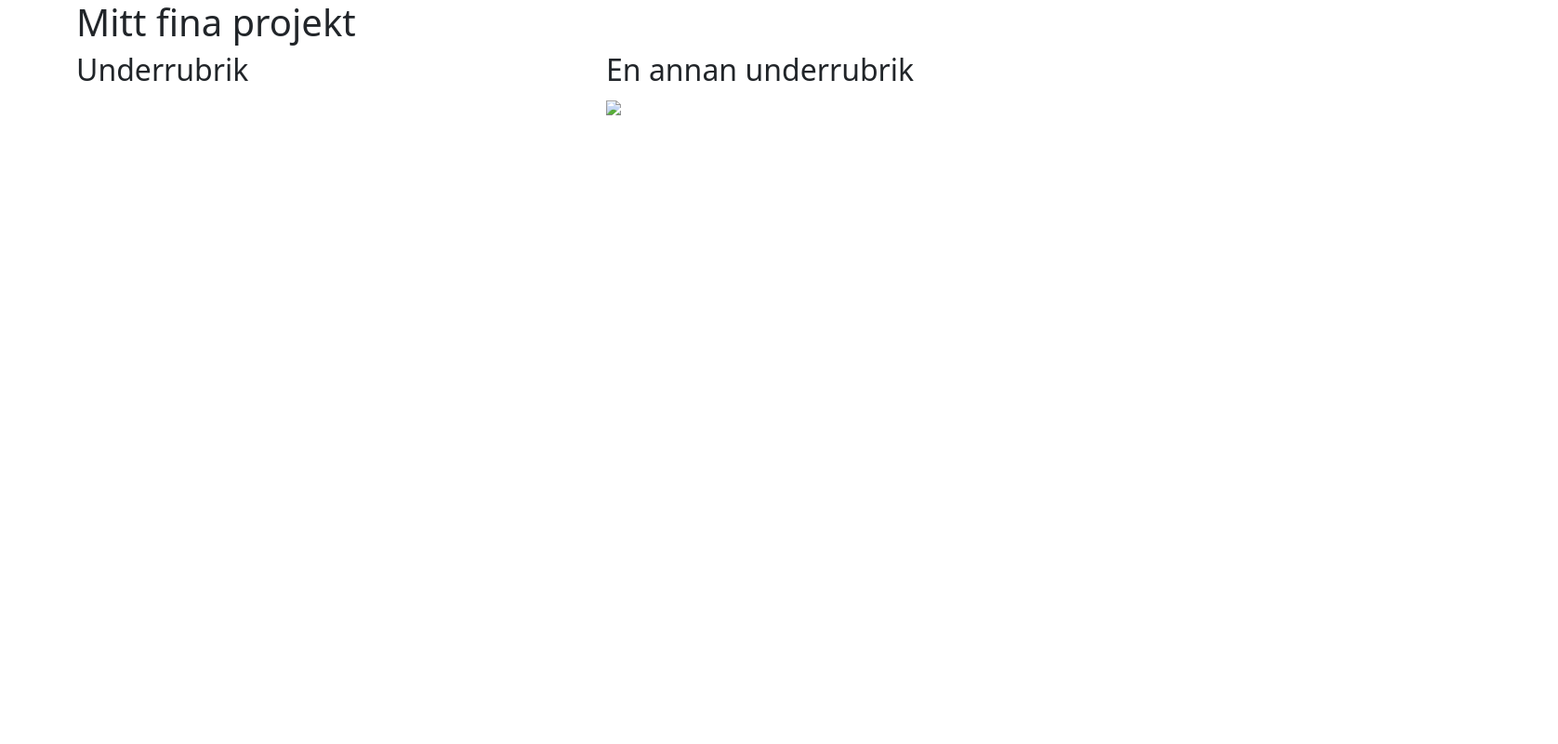
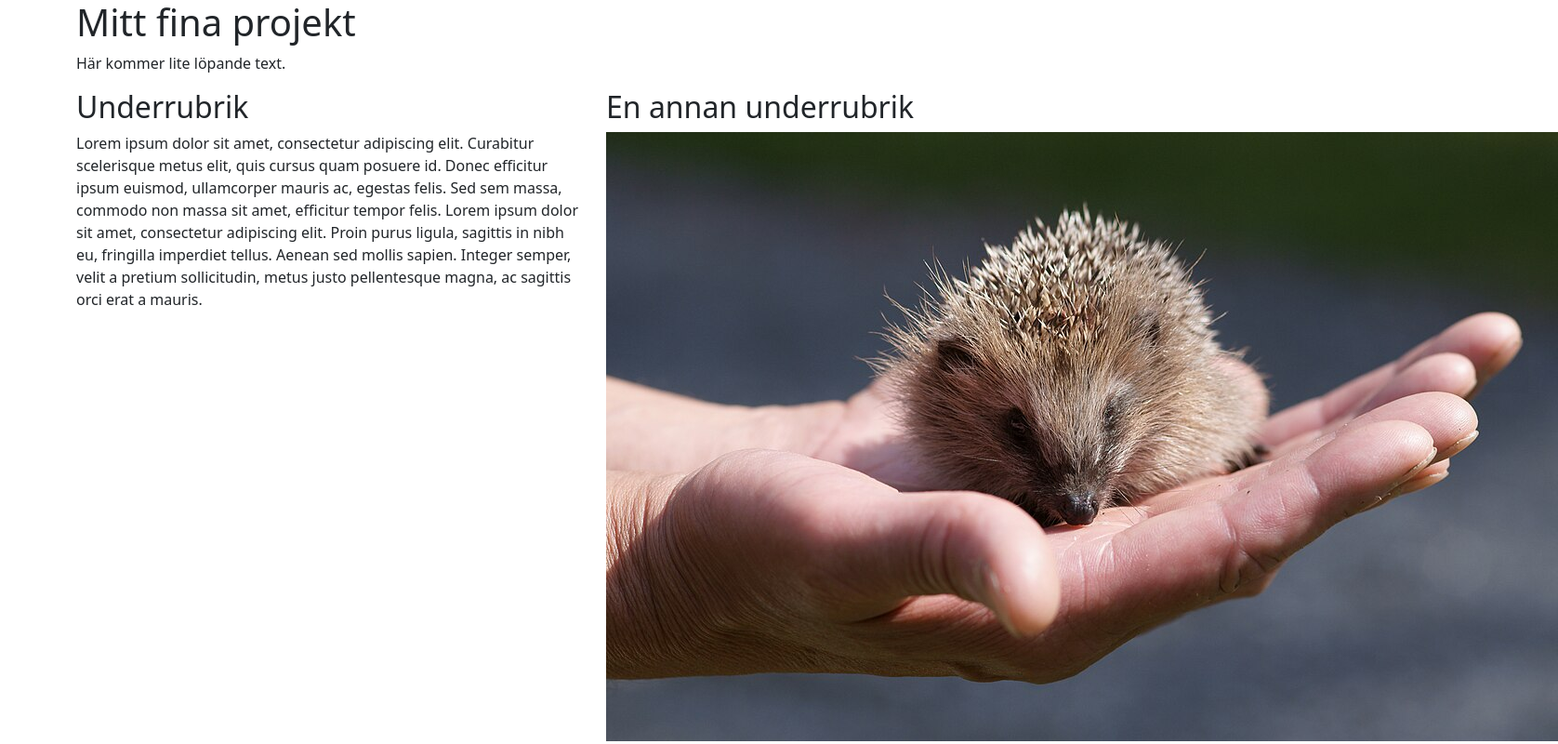
Before and after one commit to vsvoice/githubintro, a plain HTML site: page index.html in a window 1280 px wide. Shown: the whole page at 93% size, 1676 px wide, since content can reach past the window. Drawn offline with nearby package versions, Linux system fonts and the light colour scheme.

Commit message:
Fixed image link and added some more text in index.html

```diff
--- a/index.html
+++ b/index.html
@@ -11,17 +11,19 @@
         <div class="row">
             <div class="col">
                 <h1>Mitt fina projekt</h1>
+                <p>Här kommer lite löpande text.</p>
             </div>
         </div>
     </div>
     <div id="content" class="container">
         <div class="row">
-            <div class="col">
+            <div class="col-6">
                 <h2>Underrubrik</h2>
+                <p>Lorem ipsum dolor sit amet, consectetur adipiscing elit. Curabitur scelerisque metus elit, quis cursus quam posuere id. Donec efficitur ipsum euismod, ullamcorper mauris ac, egestas felis. Sed sem massa, commodo non massa sit amet, efficitur tempor felis. Lorem ipsum dolor sit amet, consectetur adipiscing elit. Proin purus ligula, sagittis in nibh eu, fringilla imperdiet tellus. Aenean sed mollis sapien. Integer semper, velit a pretium sollicitudin, metus justo pellentesque magna, ac sagittis orci erat a mauris.</p>
             </div>
-            <div class="col">
+            <div class="col-6">
                 <h2>En annan underrubrik</h2>
-                <img src="Juvenile_Hedgehog_kallerna.JPG">
+                <img src="img/Juvenile_Hedgehog_kallerna.JPG">
             </div>
         </div>
     </div>
```
